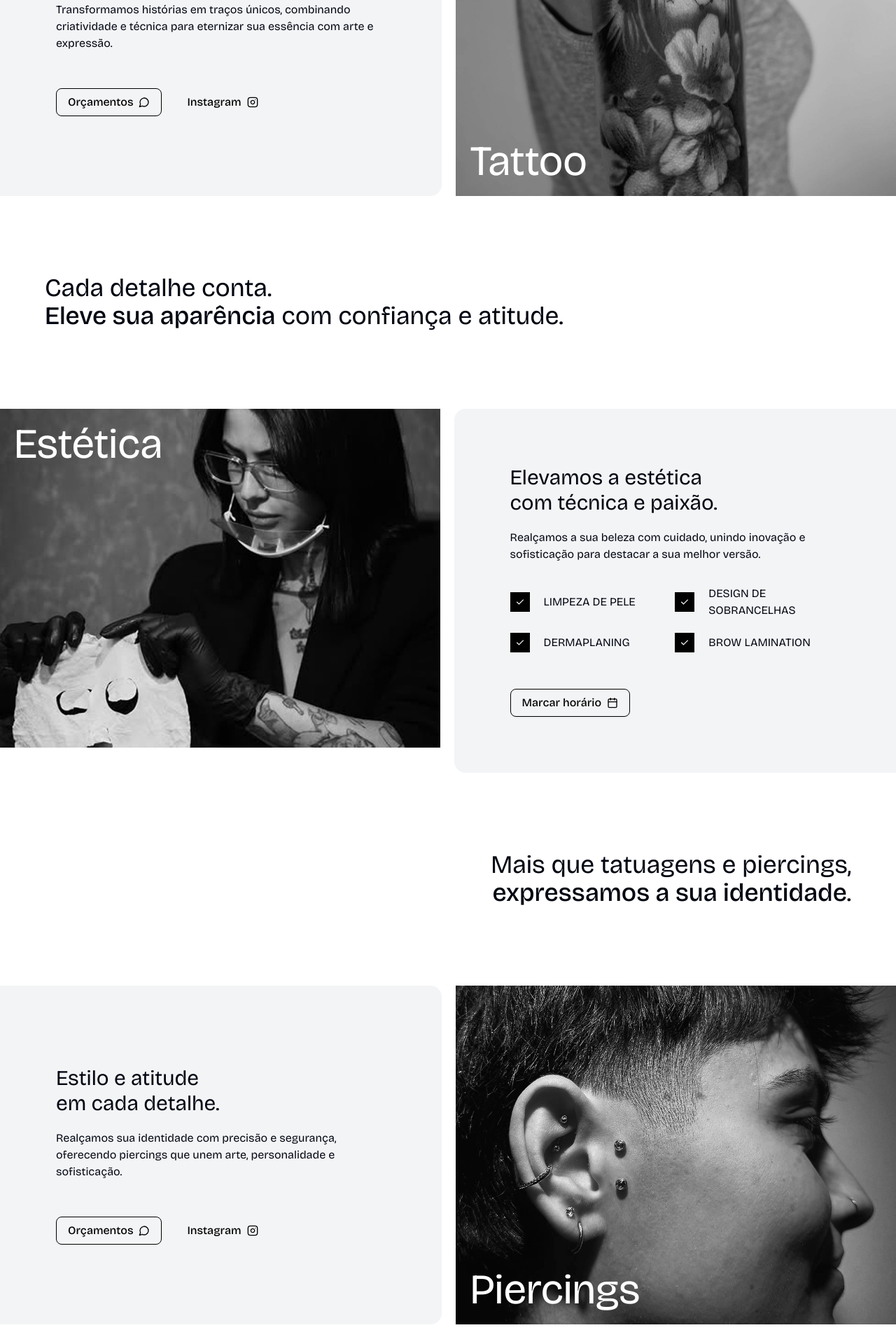
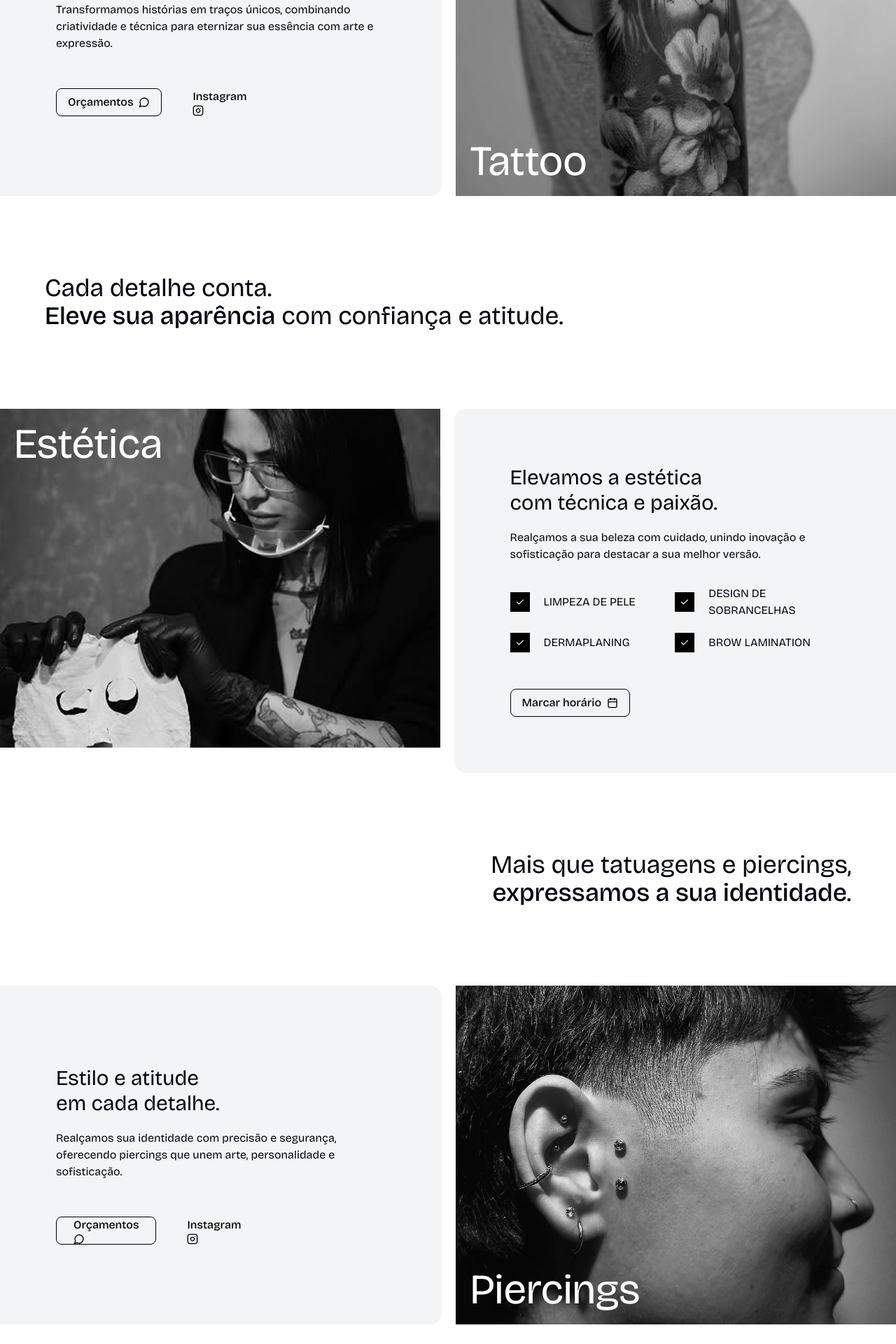
Before and after one commit to marcuswmc/sattis-nextjs-website, a Next.js app: page / in a window 1280 px wide. Shown: the part 2660-4580 px from the top of the page at 70% size. Built offline with nearby package versions, Linux system fonts and the light colour scheme.

Commit message:
update: link on btns

```diff
--- a/src/components/piercingSection.tsx
+++ b/src/components/piercingSection.tsx
@@ -6,6 +6,7 @@ import { MessageCircle, Instagram } from "lucide-react";
 import { delay, motion } from "framer-motion";
 
 import piercingSectionImg from "@/data/imgs/img-section-04.jpg";
+import Link from "next/link";
 
 const containerVariants = {
   hidden: {},
@@ -71,13 +72,20 @@ export default function PiercingSection() {
             variant="outline"
             className="mt-5 text-md border-black text-black cursor-pointer"
           >
-            Orçamentos <MessageCircle />
+            <Link href={"https://wa.me/351913534380"} target="_blank">
+              Orçamentos <MessageCircle />
+            </Link>
           </Button>
           <Button
             variant="link"
             className="mt-5 text-md border-black text-black cursor-pointer"
           >
-            Instagram <Instagram />
+            <Link
+              href={"https://www.instagram.com/s4ttis/"}
+              target="_blank"
+            >
+              Instagram <Instagram />
+            </Link>
           </Button>
         </motion.div>
       </motion.div>
--- a/src/components/tattooSection.tsx
+++ b/src/components/tattooSection.tsx
@@ -5,6 +5,7 @@ import tattooSectionImg from "@/data/imgs/img-section-02.jpg";
 import { Button } from "./ui/button";
 import { MessageCircle, Instagram } from "lucide-react";
 import { motion } from "framer-motion";
+import Link from "next/link";
 
 const containerVariants = {
   hidden: {},
@@ -31,13 +32,11 @@ export default function TattooSection() {
       className="flex flex-col md:flex-row w-full gap-5"
     >
       {/* Container da imagem */}
-      <motion.div variants={itemVariantsLeft} className="relative w-full md:w-[50%]">
-        <Image
-          src={tattooSectionImg}
-          alt="Tattoo"
-          quality={100}
-          className=""
-        />
+      <motion.div
+        variants={itemVariantsLeft}
+        className="relative w-full md:w-[50%]"
+      >
+        <Image src={tattooSectionImg} alt="Tattoo" quality={100} className="" />
         <span className="absolute bottom-5 left-5 text-white text-6xl">
           Tattoo
         </span>
@@ -48,7 +47,10 @@ export default function TattooSection() {
         variants={itemVariantsRight}
         className="bg-gray-100 w-full md:w-[50%] flex flex-col gap-8 py-20 px-8 justify-center md:px-20 order-last md:order-first md:rounded-tr-2xl md:rounded-r-2xl"
       >
-        <motion.div variants={itemVariantsRight} className="flex flex-col gap-5">
+        <motion.div
+          variants={itemVariantsRight}
+          className="flex flex-col gap-5"
+        >
           <h3 className="text-3xl">
             Arte na pele, marcada <br />
             com alma e precisão.
@@ -64,16 +66,21 @@ export default function TattooSection() {
           className="flex gap-5 flex-wrap"
         >
           <Button
+            asChild
             variant="outline"
             className="mt-5 text-md border-black text-black cursor-pointer"
           >
-            Orçamentos <MessageCircle />
+            <Link href={"https://wa.me/351914668874"} target="_blank">
+              Orçamentos <MessageCircle />
+            </Link>
           </Button>
           <Button
             variant="link"
             className="mt-5 text-md border-black text-black cursor-pointer"
           >
-            Instagram <Instagram />
+            <Link href={"https://www.instagram.com/gabrielagoncalvestattoo/"} target="_blank">
+              Instagram <Instagram />
+            </Link>
           </Button>
         </motion.div>
       </motion.div>
```
